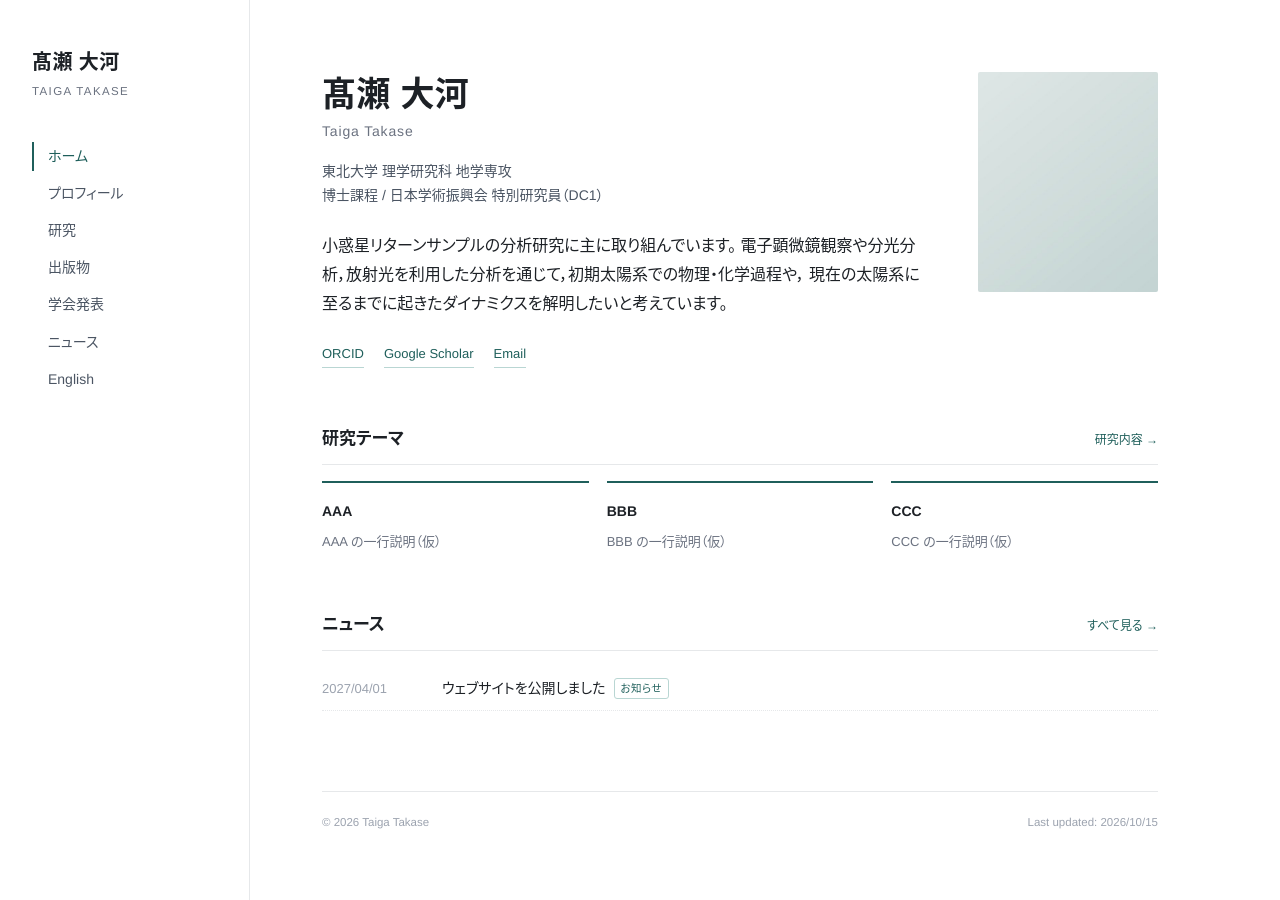
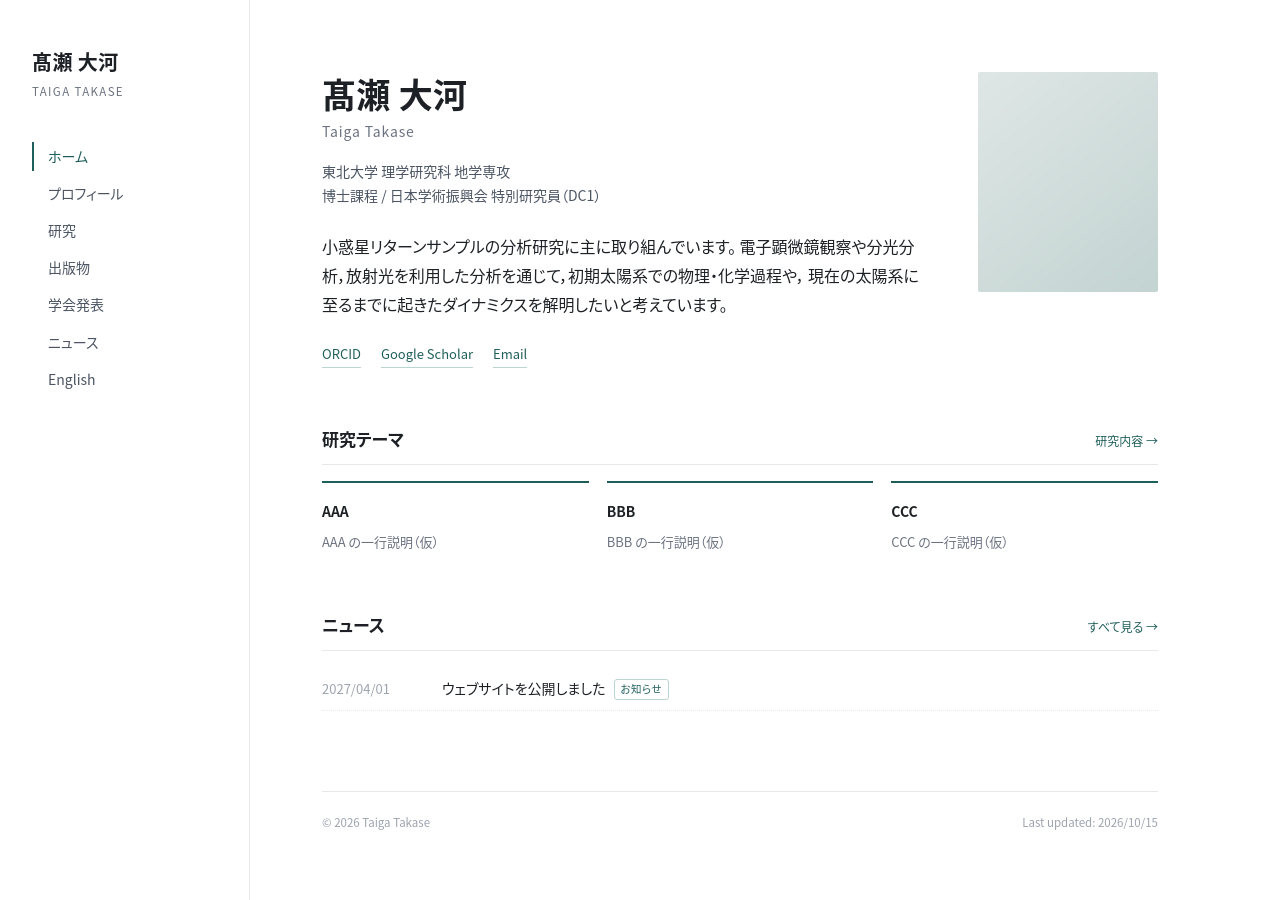
Before and after one commit to takasetaigat1/takasetaigat1.github.io, a Jekyll site: the page built from index.html, in a window 1280 px wide. Built offline with Jekyll 4.4.1, drawn with Linux system fonts in a browser that asks for light colours; some web fonts are replaced.

Commit message:
Typography: IBM Plex Sans JP for both Latin and Japanese
Co-Authored-By: Claude Fable 5.1 <noreply@anthropic.com>
Claude-Session: https://claude.ai/code/session_01WJ69PvNMxXwpNZfvYmXkxj

```diff
--- a/_layouts/default.html
+++ b/_layouts/default.html
@@ -7,7 +7,7 @@
   <meta name="description" content="{{ page.description | default: site.author.name_ja }} — {{ site.author.affiliation_ja }}">
   <link rel="preconnect" href="https://fonts.googleapis.com">
   <link rel="preconnect" href="https://fonts.gstatic.com" crossorigin>
-  <link href="https://fonts.googleapis.com/css2?family=Noto+Sans+JP:wght@400;500;700&display=swap" rel="stylesheet">
+  <link href="https://fonts.googleapis.com/css2?family=IBM+Plex+Sans+JP:wght@400;500;600;700&display=swap" rel="stylesheet">
   <link rel="stylesheet" href="{{ '/assets/css/style.css' | relative_url }}">
   <link rel="icon" href="{{ '/assets/img/favicon.svg' | relative_url }}" type="image/svg+xml">
 </head>
--- a/assets/css/style.css
+++ b/assets/css/style.css
@@ -12,8 +12,8 @@
   --line:     #e6e8ea;   /* 罫線 */
   --bg:       #ffffff;
   --bg-2:     #f7f8f8;
-  /* 欧文は Helvetica、和文はヒラギノ角ゴ。他環境は Arial / Noto Sans JP（Web フォント）で代替 */
-  --sans:  "Helvetica Neue", Helvetica, Arial, "Hiragino Sans", "Hiragino Kaku Gothic ProN", "Noto Sans JP", "Noto Sans CJK JP", sans-serif;
+  /* 欧文・和文とも IBM Plex Sans JP（Web フォント）。読み込めない環境ではヒラギノ / Noto Sans JP */
+  --sans:  "IBM Plex Sans JP", "Hiragino Sans", "Noto Sans JP", "Noto Sans CJK JP", sans-serif;
   --serif: var(--sans);
   --side-w: 250px;
 }
```
